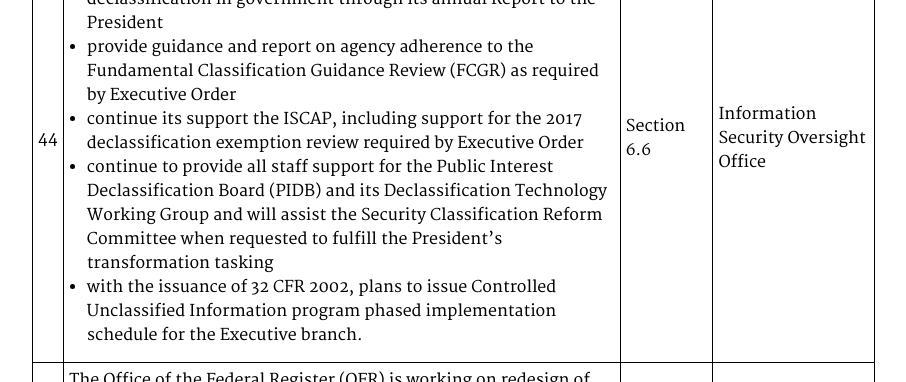
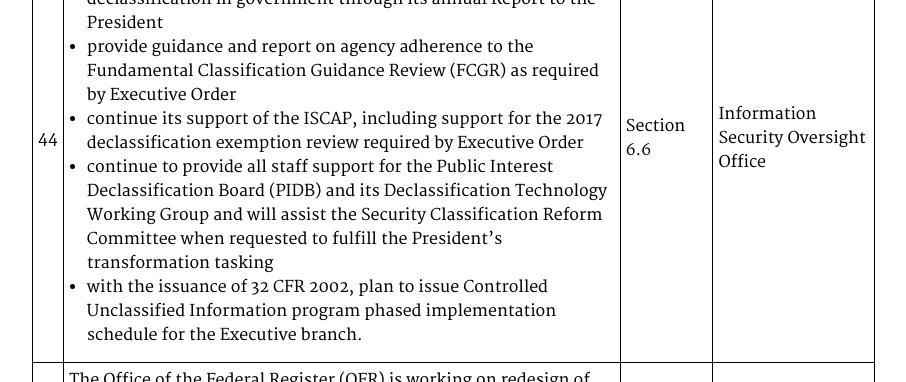
Before and after one commit to usnationalarchives/opengovplan, a Jekyll site: the page built from pages/appendixb.md, in a window 1280 px wide and 900 px high, scrolled down 6225 px. Shown: the part 151-533 px from the top of the window, without its empty margins (350-1256 px from the left). Built offline with Jekyll 4.4.1, drawn with Linux system fonts in a browser that asks for light colours.

Commit message:
Update appendixb.md
Minor updates to language in ISOO related commitments.

```diff
--- a/pages/appendixb.md
+++ b/pages/appendixb.md
@@ -663,9 +663,9 @@ description: ""
       <ul>
         <li>continue to monitor and report on the state of classification and declassification in government through its annual Report to the President</li>
         <li>provide guidance and report on agency adherence to the Fundamental Classification Guidance Review (FCGR) as required by Executive Order</li>
-        <li>continue its support the ISCAP, including support for the 2017 declassification exemption review required by Executive Order &nbsp;</li>
+        <li>continue its support of the ISCAP, including support for the 2017 declassification exemption review required by Executive Order &nbsp;</li>
         <li>continue to provide all staff support for the Public Interest Declassification Board (PIDB) and its Declassification Technology Working Group and will assist the Security Classification Reform Committee when requested to fulfill the President’s transformation tasking</li>
-        <li>with the issuance of 32 CFR 2002, plans to issue Controlled Unclassified Information program phased implementation schedule for the Executive branch.</li>
+        <li>with the issuance of 32 CFR 2002, plan to issue Controlled Unclassified Information program phased implementation schedule for the Executive branch.</li>
       </ul>
       </td>
       <td>
```
